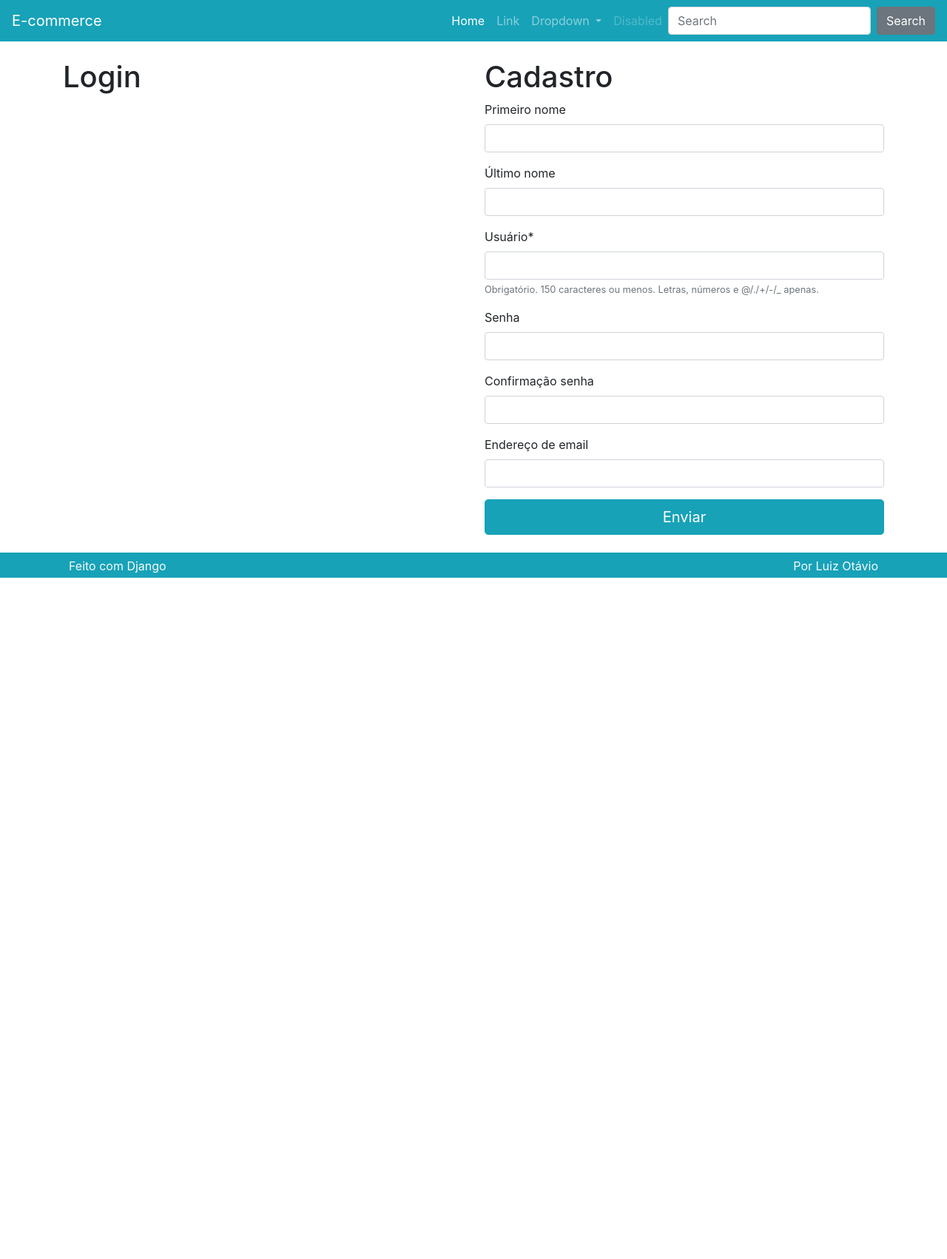
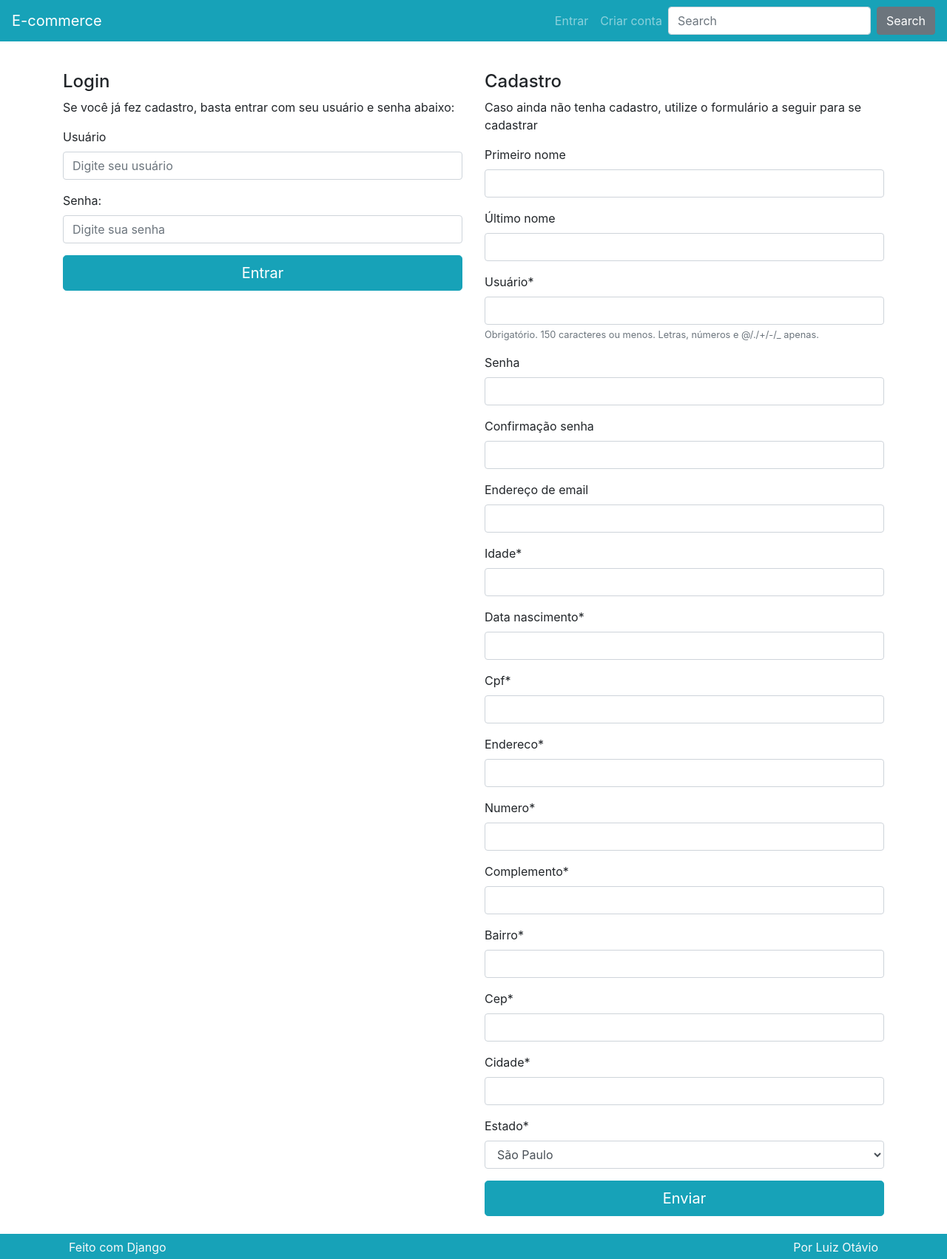
Before and after one commit to juancoutinhoflooxmongagua/E-commerce, a Django app: page /perfil/ in a window 1280 px wide. Shown: the whole page at 74% size. Before the commit the page ends 781 px from the top, so only its background shows below. Run offline with Django 3.2, Linux system fonts and the light colour scheme; some libraries are stand-ins or nearby versions.

Commit message:
(Feat): Resume purchased and Login and Logout

```diff
--- a/perfil/forms.py
+++ b/perfil/forms.py
@@ -14,7 +14,7 @@ class UserForm(forms.ModelForm):
     password = forms.CharField(
         required=False,
         widget=forms.PasswordInput(),
-        label='Senha'
+        label='Senha',
     )
 
     password2 = forms.CharField(
@@ -50,6 +50,7 @@ class UserForm(forms.ModelForm):
         error_msg_email_exists = 'E-mail já existe'
         error_msg_password_match = 'As duas senhas não conferem'
         error_msg_password_short = 'Sua senha precisa de pelo menos 6 caracteres'
+        error_msg_required_field = 'Este campo é obrigatório.'
 
         # Usuários logados: atualização
         if self.usuario:
@@ -71,7 +72,24 @@ class UserForm(forms.ModelForm):
 
         # Usuários não logados: cadastro
         else:
-            validation_error_msgs['username'] = 'Bla bla bla bla'
+            if usuario_db:
+                validation_error_msgs['username'] = error_msg_user_exists
+
+            if email_db:
+                validation_error_msgs['email'] = error_msg_email_exists
+
+            if not password_data:
+                validation_error_msgs['password'] = error_msg_required_field
+
+            if not password2_data:
+                validation_error_msgs['password2'] = error_msg_required_field
+
+            if password_data != password2_data:
+                validation_error_msgs['password'] = error_msg_password_match
+                validation_error_msgs['password2'] = error_msg_password_match
+
+            if len(password_data) < 6:
+                validation_error_msgs['password'] = error_msg_password_short
 
         if validation_error_msgs:
             raise(forms.ValidationError(validation_error_msgs))
--- a/perfil/templates/perfil/criar.html
+++ b/perfil/templates/perfil/criar.html
@@ -4,15 +4,45 @@
 {% block conteudo %}
 
 <div class="row">
-    <div class="col-lg">
-        <h1>Login</h1>
+
+    {% if not request.user.is_authenticated %}
+    <div class="col-lg mt-3">
+        <h4>Login</h4>
+        <p>Se você já fez cadastro, basta entrar com seu usuário e senha abaixo:</p>
+
+        <form method="POST" action="{% url 'perfil:login' %}">
+            {% csrf_token %}
+            <div class="form-group">
+                <label for="InputUsuario1">Usuário</label>
+                <input type="text" name='username' class="form-control" id="InputUsuario1"
+                    aria-describedby="usuarioHelp" placeholder="Digite seu usuário">
+            </div>
+            <div class="form-group">
+                <label for="exampleInputPassword1">Senha:</label>
+                <input name='password' type="password" class="form-control" id="exampleInputPassword1"
+                    placeholder="Digite sua senha">
+            </div>
+            <button type="submit" class="btn btn-primary btn-block btn-lg">Entrar</button>
+        </form>
+
+
     </div>
-    <div class="col-lg">
-        <h1>Cadastro</h1>
+    {% endif %}
+
+    <div class="col-lg mt-3">
+
+        {% block titulocadastro %}
+        <h4>Cadastro</h4>
+        <p>
+            Caso ainda não tenha cadastro, utilize o formulário a seguir para se
+            cadastrar
+        </p>
+        {% endblock %}
 
         <form method="POST" action="">
             {% csrf_token %}
             {{ userform|crispy }}
+            {{ perfilform|crispy }}
 
             <div class="row">
                 <div class="col">
--- a/perfil/views.py
+++ b/perfil/views.py
@@ -1,7 +1,11 @@
-from django.shortcuts import render
+from django.contrib import messages
+from django.shortcuts import render, get_object_or_404, redirect
 from django.views.generic import ListView
 from django.views import View
 from django.http import HttpResponse
+from django.contrib.auth.models import User
+from django.contrib.auth import authenticate, login, logout
+import copy
 
 from . import models
 from . import forms
@@ -13,7 +17,15 @@ class BasePerfil(View):
     def setup(self, *args, **kwargs):
         super().setup(*args, **kwargs)
 
+        self.carrinho = copy.deepcopy(self.request.session.get('carrinho', {}))
+
+        self.perfil = None
+
         if self.request.user.is_authenticated:
+            self.perfil = models.Perfil.objects.filter(
+                usuario=self.request.user
+            ).first()
+
             self.contexto = {
                 'userform': forms.UserForm(
                     data=self.request.POST or None,
@@ -21,7 +33,8 @@ class BasePerfil(View):
                     instance=self.request.user,
                 ),
                 'perfilform': forms.PerfilForm(
-                    data=self.request.POST or None
+                    data=self.request.POST or None,
+                    instance=self.perfil
                 )
             }
         else:
@@ -34,6 +47,12 @@ class BasePerfil(View):
                 )
             }
 
+        self.userform = self.contexto['userform']
+        self.perfilform = self.contexto['perfilform']
+
+        if self.request.user.is_authenticated:
+            self.template_name = 'perfil/atualizar.html'
+
         self.renderizar = render(
             self.request, self.template_name, self.contexto)
 
@@ -43,6 +62,80 @@ class BasePerfil(View):
 
 class Criar(BasePerfil):
     def post(self, *args, **kwargs):
+        if not self.userform.is_valid() or not self.perfilform.is_valid():
+            messages.error(
+                self.request,
+                'Existem erros no formulário de cadastro. Verifique se todos '
+                'os campos foram preenchidos corretamente.'
+            )
+
+            return self.renderizar
+
+        username = self.userform.cleaned_data.get('username')
+        password = self.userform.cleaned_data.get('password')
+        email = self.userform.cleaned_data.get('email')
+        first_name = self.userform.cleaned_data.get('first_name')
+        last_name = self.userform.cleaned_data.get('last_name')
+
+        # Usuário logado
+        if self.request.user.is_authenticated:
+            usuario = get_object_or_404(
+                User, username=self.request.user.username)
+
+            usuario.username = username
+
+            if password:
+                usuario.set_password(password)
+
+            usuario.email = email
+            usuario.first_name = first_name
+            usuario.last_name = last_name
+            usuario.save()
+
+            if not self.perfil:
+                self.perfilform.cleaned_data['usuario'] = usuario
+                print(self.perfilform.cleaned_data)
+                perfil = models.Perfil(**self.perfilform.cleaned_data)
+                perfil.save()
+            else:
+                perfil = self.perfilform.save(commit=False)
+                perfil.usuario = usuario
+                perfil.save()
+
+        # Usário não logado (novo)
+        else:
+            usuario = self.userform.save(commit=False)
+            usuario.set_password(password)
+            usuario.save()
+
+            perfil = self.perfilform.save(commit=False)
+            perfil.usuario = usuario
+            perfil.save()
+
+        if password:
+            autentica = authenticate(
+                self.request,
+                username=usuario,
+                password=password
+            )
+
+            if autentica:
+                login(self.request, user=usuario)
+
+        self.request.session['carrinho'] = self.carrinho
+        self.request.session.save()
+
+        messages.success(
+            self.request,
+            'Seu cadastro foi criado ou atualizado com sucesso.'
+        )
+
+        messages.success(
+            self.request,
+            'Você fez login e pode concluir sua compra.'
+        )
+
+        return redirect('produto:carrinho')
         return self.renderizar
 
 
@@ -52,10 +145,43 @@ class Atualizar(View):
 
 
 class Login(View):
-    def get(self, *args, **kwargs):
-        return HttpResponse('Login')
+    def post(self, *args, **kwargs):
+        username = self.request.POST.get('username')
+        password = self.request.POST.get('password')
+
+        if not username or not password:
+            messages.error(
+                self.request,
+                'Usuário ou senha inválidos.'
+            )
+            return redirect('perfil:criar')
+
+        usuario = authenticate(
+            self.request, username=username, password=password)
+
+        if not usuario:
+            messages.error(
+                self.request,
+                'Usuário ou senha inválidos.'
+            )
+            return redirect('perfil:criar')
+
+        login(self.request, user=usuario)
+
+        messages.success(
+            self.request,
+            'Você fez login no sistema e pode concluir sua compra.'
+        )
+        return redirect('produto:carrinho')
 
 
 class Logout(View):
     def get(self, *args, **kwargs):
-        return HttpResponse('Logout')
+        carrinho = copy.deepcopy(self.request.session.get('carrinho'))
+
+        logout(self.request)
+
+        self.request.session['carrinho'] = carrinho
+        self.request.session.save()
+
+        return redirect('produto:lista')
--- a/templates/parciais/_nav.html
+++ b/templates/parciais/_nav.html
@@ -9,27 +9,25 @@
 
     <div class="collapse navbar-collapse" id="navbarSupportedContent">
         <ul class="navbar-nav ml-auto">
-            <li class="nav-item active">
-                <a class="nav-link" href="#">Home <span class="sr-only">(current)</span></a>
-            </li>
-            <li class="nav-item">
-                <a class="nav-link" href="#">Link</a>
-            </li>
+            {% if request.user.is_authenticated %}
             <li class="nav-item dropdown">
                 <a class="nav-link dropdown-toggle" href="#" id="navbarDropdown" role="button" data-toggle="dropdown"
                     aria-haspopup="true" aria-expanded="false">
-                    Dropdown
+                    Conta
                 </a>
                 <div class="dropdown-menu" aria-labelledby="navbarDropdown">
-                    <a class="dropdown-item" href="#">Action</a>
-                    <a class="dropdown-item" href="#">Another action</a>
-                    <div class="dropdown-divider"></div>
-                    <a class="dropdown-item" href="#">Something else here</a>
+                    <a class="dropdown-item" href="{% url 'perfil:criar' %}">Atualizar</a>
+                    <a class="dropdown-item" href="{% url 'perfil:logout' %}">Sair</a>
                 </div>
             </li>
+            {% else %}
             <li class="nav-item">
-                <a class="nav-link disabled" href="#">Disabled</a>
+                <a class="nav-link" href="{% url 'perfil:criar' %}">Entrar</a>
             </li>
+            <li class="nav-item">
+                <a class="nav-link" href="{% url 'perfil:criar' %}">Criar conta</a>
+            </li>
+            {% endif %}
 
             {% if request.session.carrinho %}
             <li class="nav-item">
```
Also changed, not shown: perfil/templates/perfil/atualizar.html (added, +8 -0 lines), produto/templates/produto/carrinho.html (+10 -49 lines), produto/templates/produto/resumodacompra.html (+80 -0 lines), produto/views.py (+9 -1 lines), LICENSE.txt (added), README.md (added), 1 other file.
